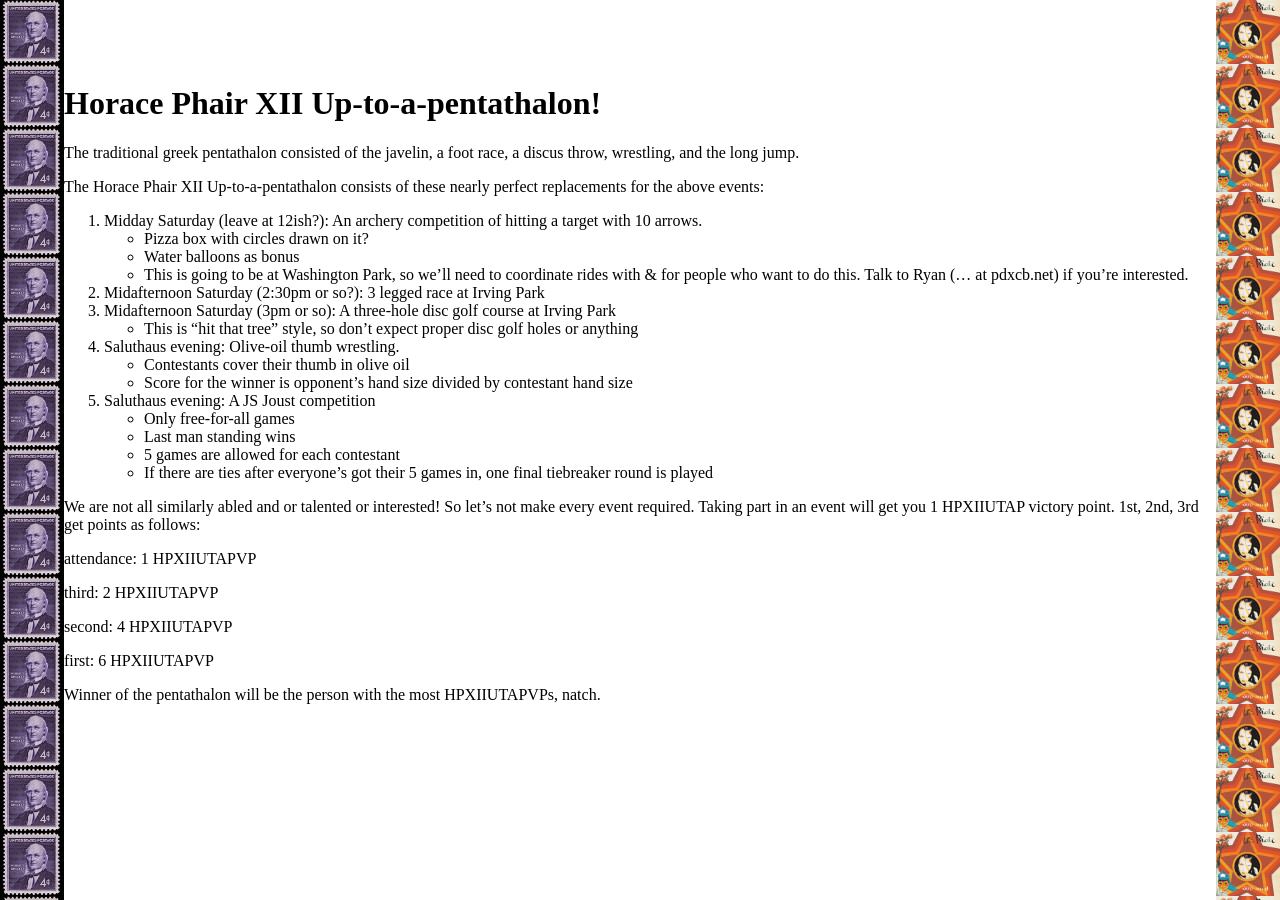
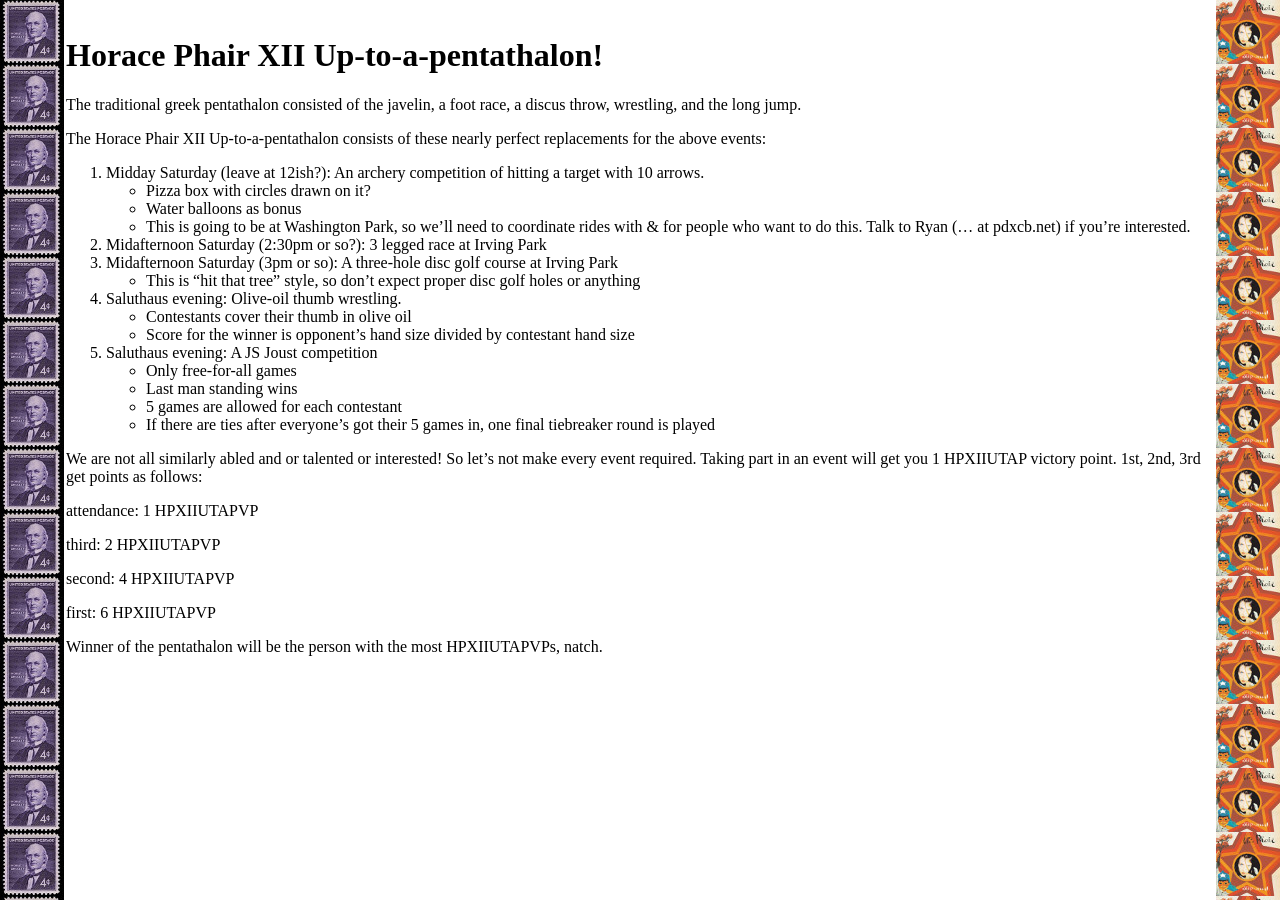
Before and after one commit to horacephair/horacephair.github.io, a Jekyll site: the page built from pentathalon.md, in a window 1280 px wide. Built offline with Jekyll 4.4.1, drawn with Linux system fonts in a browser that asks for light colours; our own code applies the rules of GitHub Pages for plain Markdown files; Markdown is read by kramdown in place of the engine named in the settings.

Commit message:
slightly better padding

```diff
--- a/_layouts/default.html
+++ b/_layouts/default.html
@@ -38,7 +38,7 @@
         background-position: top right;
       }
       #content {
-        padding: 64px;
+        padding: 12pt 66px;
       }
     </style>
   </head>
```
